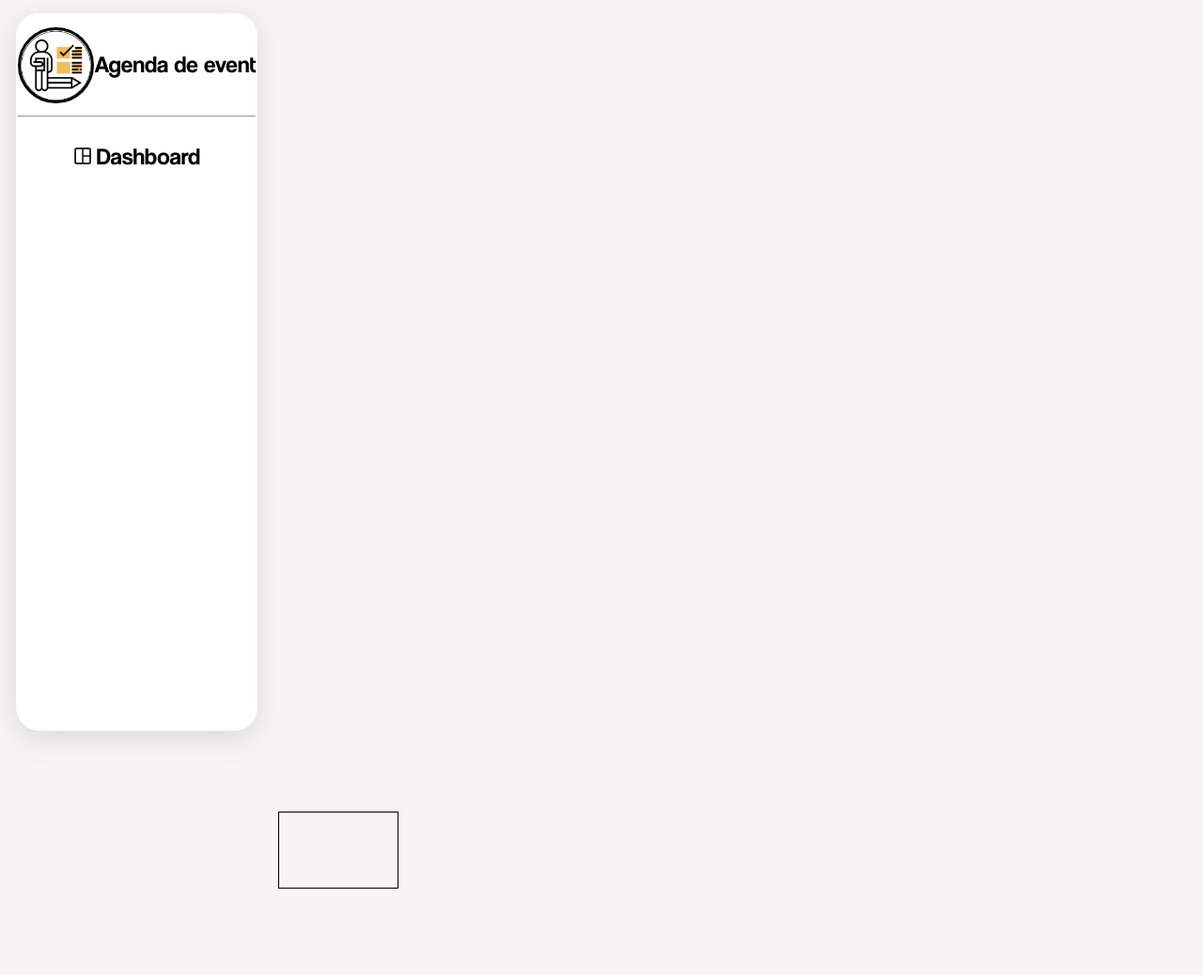
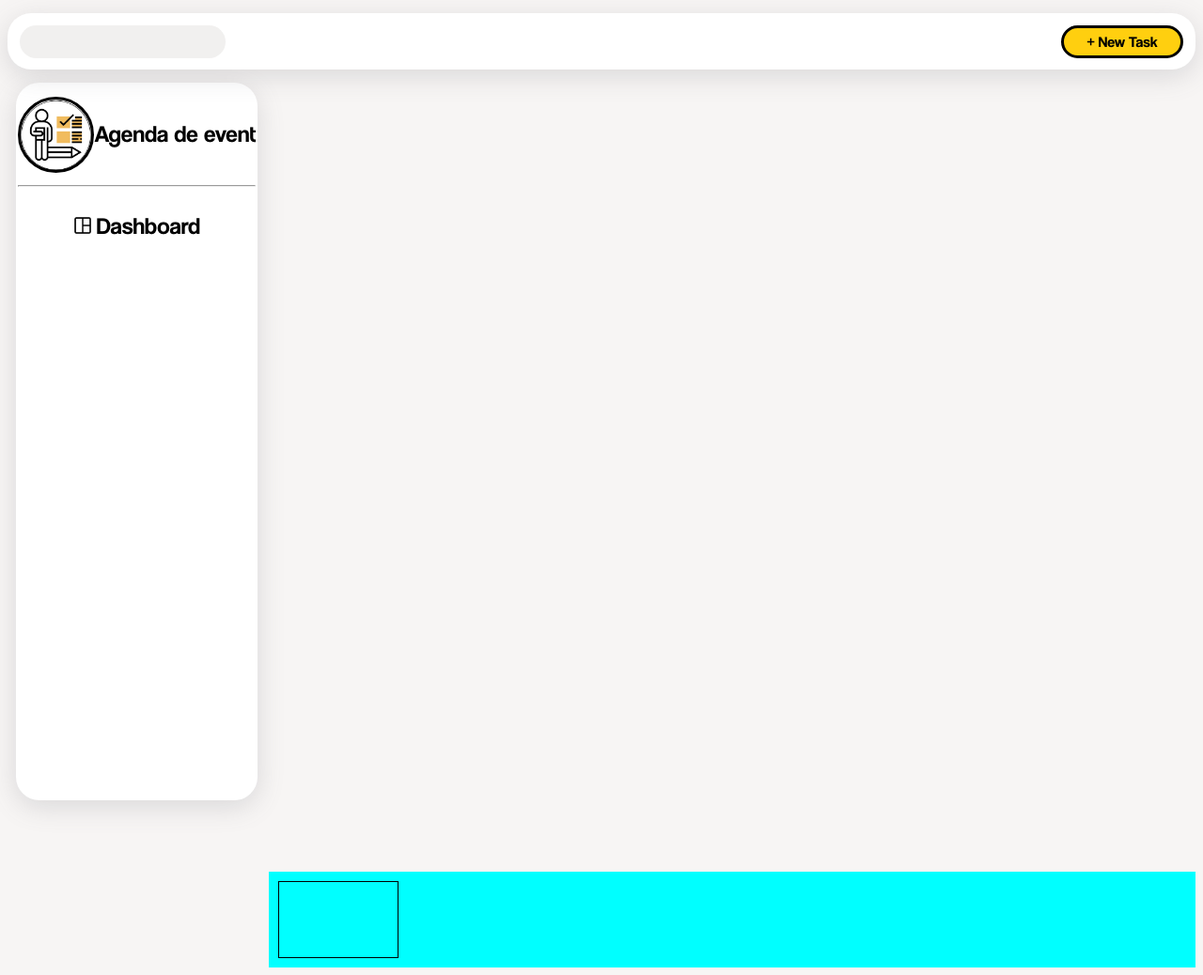
Before and after one commit to Eduard0617/Agenda-de-Eventos, a PHP site: page / in a window 1280 px wide. Shown: the whole page at 94% size. Before the commit the page ends 946 px from the top, so only its background shows below. Run offline with PHP 8.4, Linux system fonts and the light colour scheme.

Commit message:
melhorando a navBar

```diff
--- a/index.html
+++ b/index.html
@@ -9,11 +9,17 @@
 
 <body>
     <div class="container">
+        <div class="navBar">
+            <input type="text" class="buscar">
+                <div class="create">
+                    + New Task
+                </div>
+        </div>
         <div class="menu">
             <div class="containerMenu">
-            <div class="logo">
-                <img src="imagens/logoagenda.png" witdh="75px" height="75px">
-            </div>
+                <div class="logo">
+                    <img src="imagens/logoagenda.png" witdh="75px" height="75px">
+                </div>
                 <div class="titlelogo">
                     Agenda de eventos
                 </div>
@@ -24,13 +30,7 @@
                 <a> Dashboard </a>
             </div>
         </div>
-        <div class="navBar">
-            <!---<input type="text" class="buscar">
-                <div class="create">
-                    + New Task
-                </div> -->
 
-        </div>
     </div>
     <div class="banco">
         <div class="alinhaevento">
--- a/style.css
+++ b/style.css
@@ -90,9 +90,15 @@ hr.separa {
     background-color: rgb(255, 255, 255);
     color: rgb(0, 0, 0);
     margin-top: 1.1%;
-    margin-left: auto;
+    padding-left: 1%;
+    padding-right: 1%;
+    padding-top: 1%;
+    padding-bottom: 1%;
     border-radius: 25px;
     box-shadow: rgba(100, 100, 111, 0.2) 0px 7px 29px 0px;
+    display: flex;
+    justify-content: space-between;
+    position: relative;
 
     /*display: flex;
     justify-content: space-between;
@@ -105,7 +111,7 @@ hr.separa {
 .buscar {
     border-radius: 25px;
     padding: 5px;
-    padding-left: 10px;
+    padding-right: 3%;
     padding-top: 5px;
     padding-bottom: 5px;
     background-color: #f1f0ef;
@@ -117,7 +123,6 @@ hr.separa {
     background-color: #ffcf0f;
     border-radius: 25px;
     padding-left: 2%;
-    margin-top: -5px;
     padding-top: 5px;
     padding-bottom: 5px;
     padding-right: 2%;
@@ -140,6 +145,7 @@ div.dashboard:hover {
     max-height: 560px;
     overflow-y: auto;
     padding: 10px;
+    background-color: aqua;
 }
 
 .evento {
```
